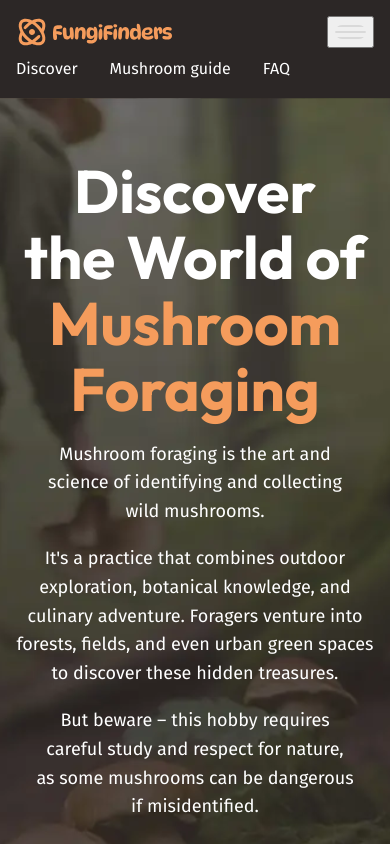
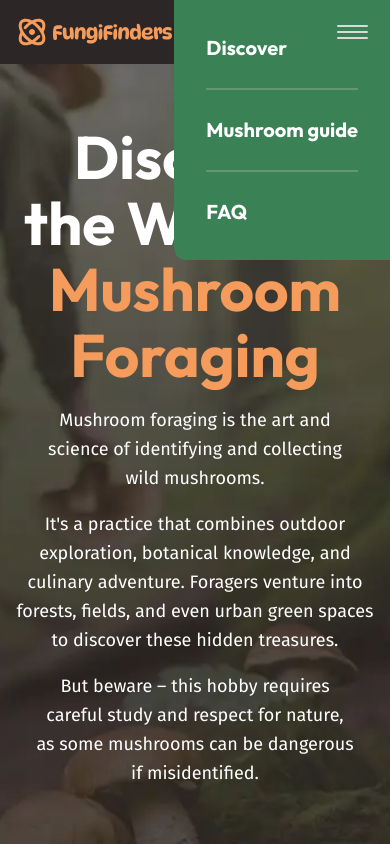
Before and after one commit to sasocr9/fungi-finders, a plain HTML site: page index.html in a window 390 px wide. Both pictures are taken after a click on the button "Menu". Shown: the top 844 px of the page. Drawn offline with Linux system fonts and the light colour scheme.

Commit message:
functional hamburger meny

```diff
--- a/index.html
+++ b/index.html
@@ -11,6 +11,7 @@
       href="https://fonts.googleapis.com/css2?family=Fira+Sans:wght@400;700&family=Outfit:wght@100..900&display=swap"
       rel="stylesheet"
     />
+    <script src="main.js" defer></script>
   </head>
   <body>
     <!-- Header & Nav -->
--- /dev/null
+++ b/main.js
@@ -0,0 +1,12 @@
+const navToggle = document.querySelector('[aria-controls="primary-nav"]');
+const primaryNav = document.querySelector(".primary-navigation");
+
+navToggle.addEventListener("click", () => {
+  const navOpened = navToggle.getAttribute("aria-expanded");
+
+  if (navOpened === "false") {
+    navToggle.setAttribute("aria-expanded", true);
+  } else {
+    navToggle.setAttribute("aria-expanded", false);
+  }
+});
--- a/style.css
+++ b/style.css
@@ -261,22 +261,67 @@
     flex-wrap: wrap;
   }
 
+  [aria-controls="primary-nav"] {
+    z-index: 100;
+    cursor: pointer;
+    background: transparent;
+    border: 0;
+
+    img {
+      border-radius: 0;
+    }
+  }
+
+  [aria-controls="primary-nav"] {
+    display: none;
+  }
+
   .primary-navigation {
     ul {
-      list-style: none;
-      margin: 0;
-      padding: 0;
       display: flex;
-
       flex-wrap: wrap;
-      gap: 2rem;
+      gap: 0.5rem 1rem;
     }
 
     a {
       text-decoration: none;
     }
+
+    @media (width < 760px) {
+      display: none;
+
+      position: absolute;
+      z-index: 10;
+      top: 0;
+      right: 0;
+      font-size: var(--font-size-lg);
+      font-weight: 700;
+      font-family: var(--ff-heading);
+      background-color: var(--background-accent-main);
+      padding: 2rem;
+
+      border-radius: 0 0 0 var(--border-radius-3);
+      ul {
+        gap: 0;
+        flex-direction: column;
+      }
+
+      li + li {
+        margin-block-start: 1.5rem;
+        padding-block-start: 1.5rem;
+        border-top: 2px solid var(--background-accent-light);
+      }
+    }
   }
 
+  @media (width <760px) {
+      [aria-controls="primary-nav"] {
+    display: block;
+  }
+    [aria-expanded="true"] + .primary-navigation {
+      display: block;
+    }
+  }
   .site-footer {
     text-align: center;
     background-color: var(--background-dark);
@@ -289,9 +334,8 @@
     }
 
     a:hover,
-    a:focus-visible{
-            color: var(--text-brand-light);
-
+    a:focus-visible {
+      color: var(--text-brand-light);
     }
   }
 
```
